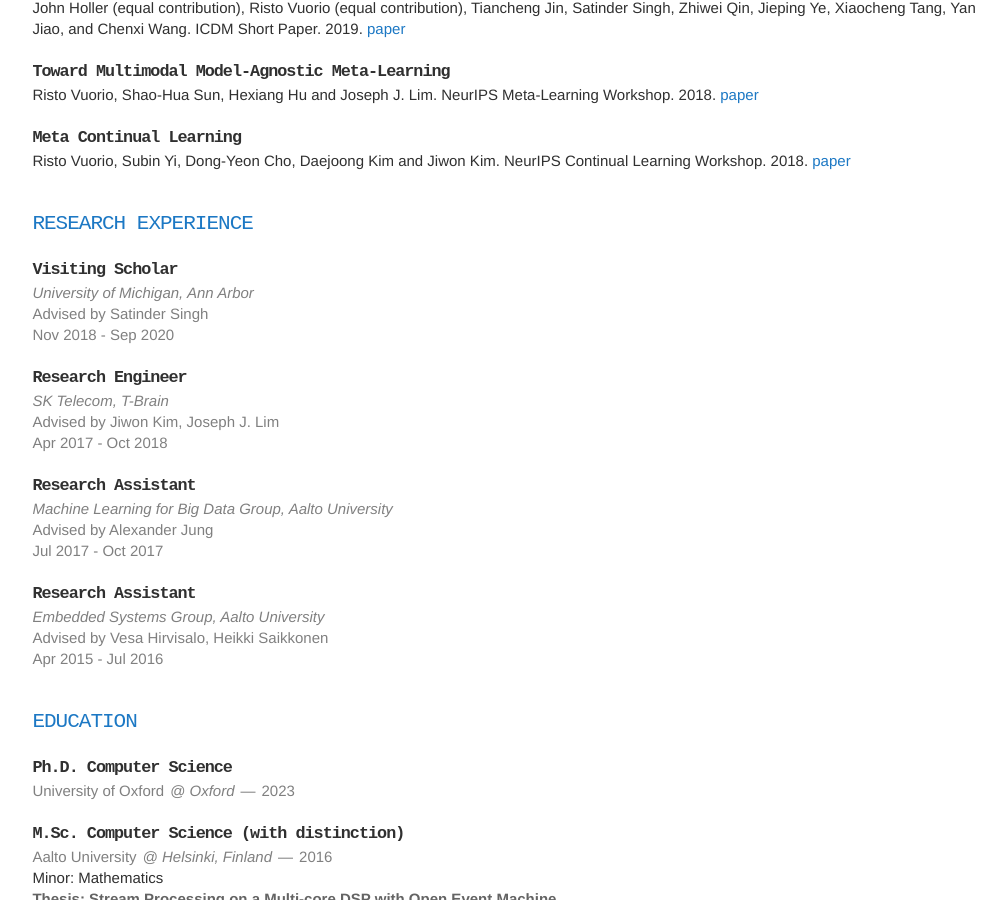
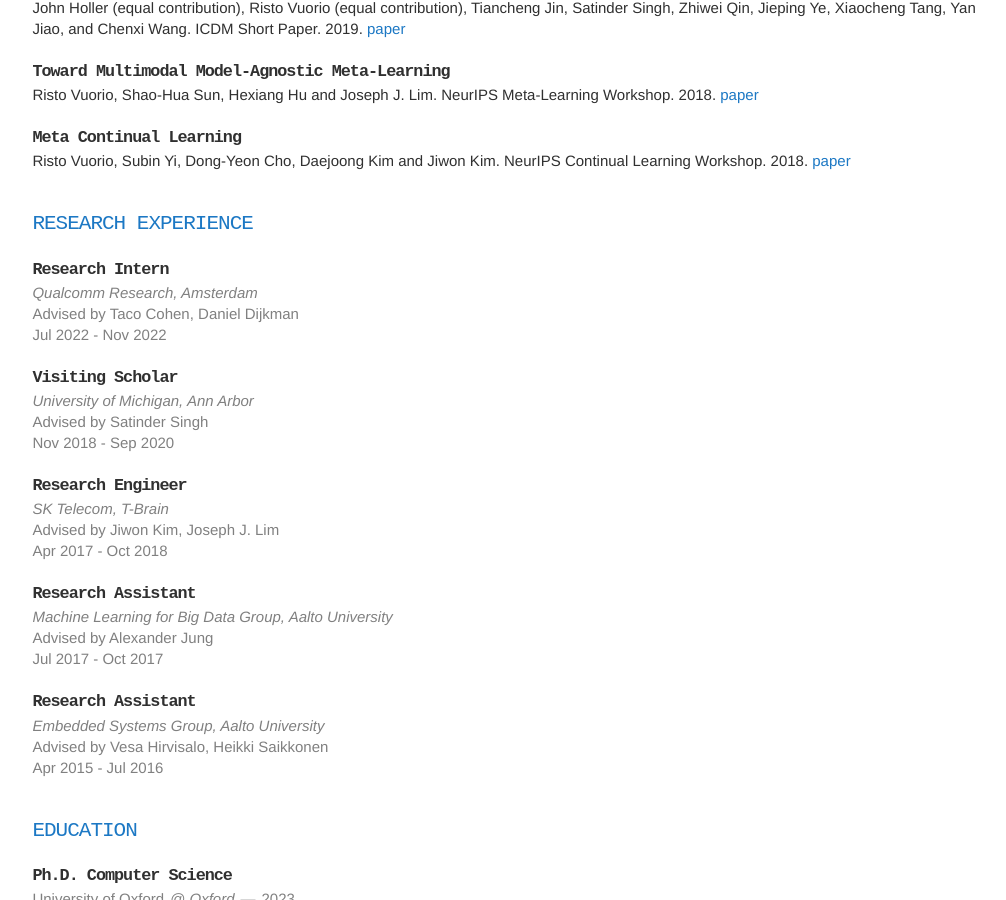
Before and after one commit to vuoristo/vuoristo.github.io, a Jekyll site: the page built from index.html, in a window 1280 px wide and 900 px high, scrolled down 837 px. Shown: the whole window, without its empty margins (166-1172 px from the left). Built offline with Jekyll 4.4.1, drawn with Linux system fonts in a browser that asks for light colours; nearby versions of some CDN libraries; some web fonts are replaced.

Commit message:
Add research internship position

```diff
--- a/_data/research-experience.yaml
+++ b/_data/research-experience.yaml
@@ -1,3 +1,8 @@
+- title: Research Intern
+  company: Qualcomm Research, Amsterdam
+  supervisor: Taco Cohen, Daniel Dijkman
+  begin: 2022-07-04
+  end: 2022-11-07
 - title: Visiting Scholar
   company: University of Michigan, Ann Arbor
   supervisor: Satinder Singh
```
